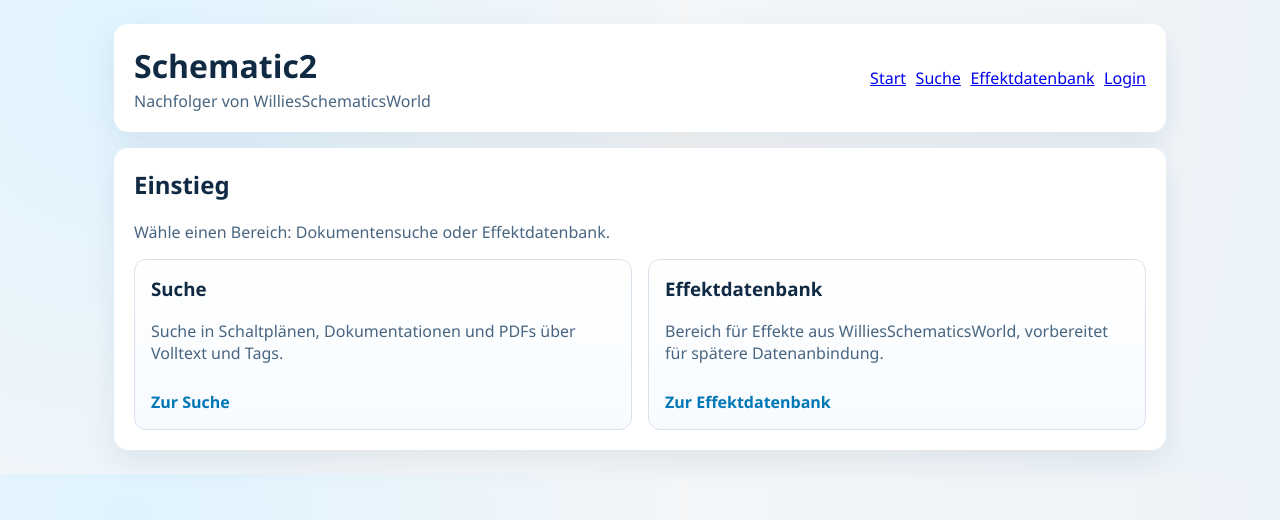
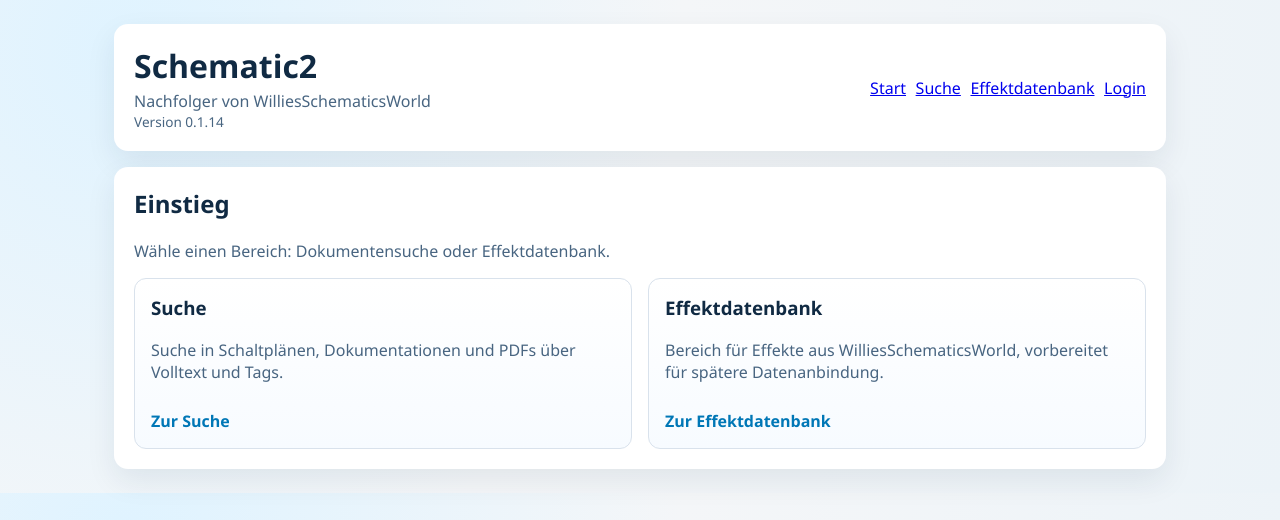
Before and after one commit to willie68/schematics2, a Vue app in the folder frontend/: page / in a window 1280 px wide. Shown: the top 520 px of the page. Built offline with nearby package versions, Linux system fonts and the light colour scheme.

Commit message:
feat: Display app version in header
- New file: frontend/src/config.js with APP_VERSION constant
- App.vue displays version (v0.1.14) under subtitle
- Version synced with HISTORY.md for consistency
- Frontend build updated and deployed

```diff
--- a/frontend/src/App.vue
+++ b/frontend/src/App.vue
@@ -5,6 +5,7 @@
         <div>
           <h1 style="margin-bottom:0.2rem">Schematic2</h1>
           <div class="muted">Nachfolger von WilliesSchematicsWorld</div>
+          <div class="muted" style="font-size:0.85rem">Version {{ APP_VERSION }}</div>
         </div>
         <nav style="display:flex; align-items:center; gap:0.6rem;">
           <RouterLink to="/">Start</RouterLink>
@@ -26,6 +27,7 @@ import { RouterLink, RouterView } from 'vue-router'
 import UserMenu from './components/UserMenu.vue'
 import Toast from './components/Toast.vue'
 import { useAuth } from './composables/useAuth'
+import { APP_VERSION } from './config'
 
 const { isLoggedIn } = useAuth()
 </script>
--- /dev/null
+++ b/frontend/src/config.js
@@ -0,0 +1,2 @@
+// Application version - sync with HISTORY.md
+export const APP_VERSION = '0.1.14'
```
